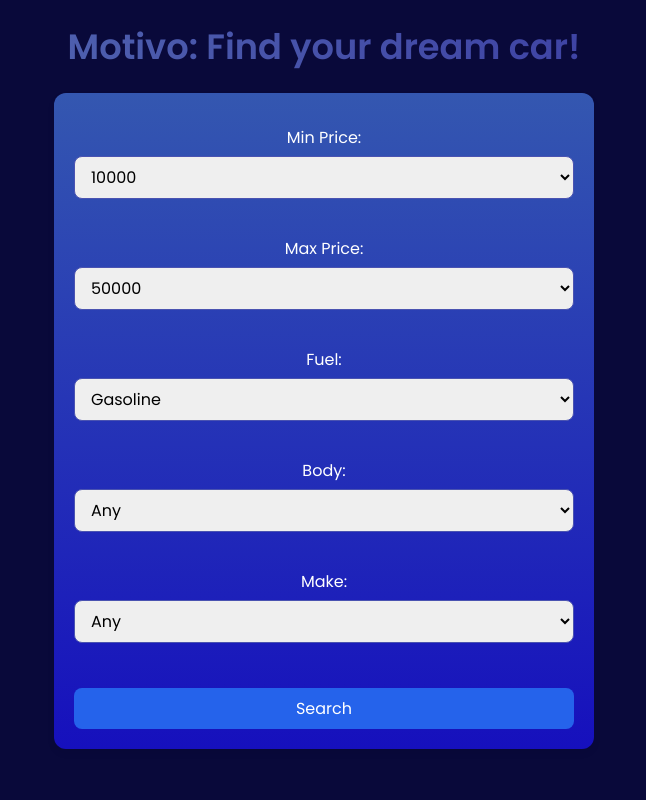
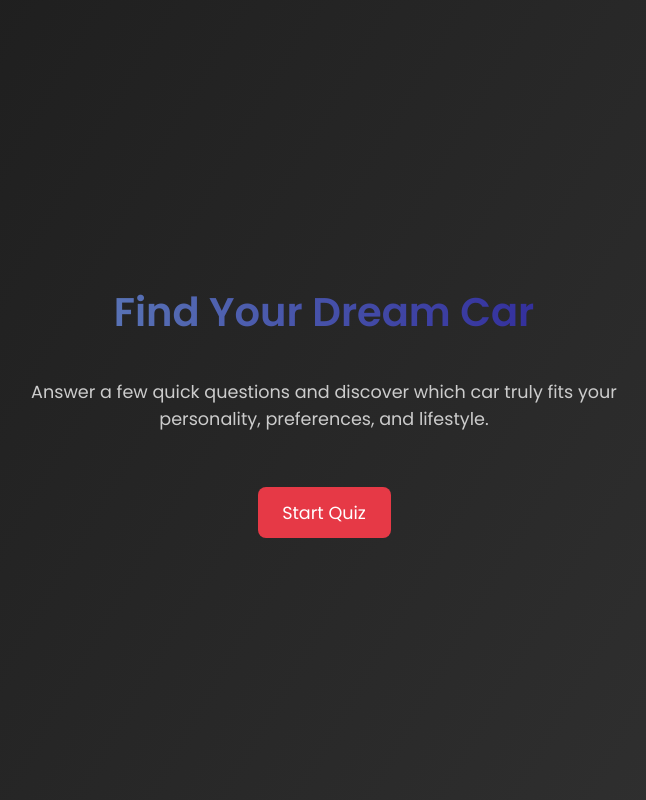
Before and after one commit to aduddeba/Motivo, a Flask app: page / in a window 1280 px wide. Shown: the whole page, without its empty margins (316-962 px from the left). Run offline with Flask 3, Linux system fonts and the light colour scheme; parts of the project's set-up code (start-up, migrations or seed data) failed here and were passed over.

Commit message:
added quiz functionality

```diff
--- a/motivo_app/templates/index.html
+++ b/motivo_app/templates/index.html
@@ -1,99 +1,72 @@
 <!DOCTYPE html>
-<html>
+<html lang="en">
   <head>
-    <title>Motivo - Find your dream car!</title>
+    <meta charset="UTF-8" />
+    <meta name="viewport" content="width=device-width, initial-scale=1.0" />
+    <title>Find Your Dream Car</title>
     <link
       rel="stylesheet"
       href="{{ url_for('static', filename='style.css') }}"
     />
+    <style>
+      body {
+        display: flex;
+        justify-content: center;
+        align-items: center;
+        height: 100vh;
+        background: linear-gradient(120deg, #1b1b1b, #333);
+        color: white;
+        font-family: "Poppins", sans-serif;
+        margin: 0;
+      }
+
+      .container {
+        display: flex;
+        flex-direction: column; /* ✅ vertical layout */
+        align-items: center; /* ✅ horizontally center inner items */
+        text-align: center;
+        max-width: 600px;
+        padding: 2rem;
+      }
+
+      h1 {
+        font-size: 2.5rem;
+        margin-bottom: 0.5em;
+      }
+
+      p {
+        font-size: 1.1rem;
+        line-height: 1.5em;
+        color: #ccc;
+        margin-bottom: 2em;
+      }
+
+      button {
+        background-color: #e63946;
+        border: none;
+        padding: 0.7em 1.4em; /* ✅ shorter button */
+        border-radius: 8px;
+        font-size: 1.1rem;
+        color: white;
+        cursor: pointer;
+        transition: 0.3s;
+        width: fit-content; /* ✅ button shrinks to text */
+      }
+
+      button:hover {
+        background-color: #f65c6b;
+        transform: scale(1.05);
+      }
+    </style>
   </head>
   <body>
-    <h1 style="text-align: center; color: blue">
-      Motivo: Find your dream car!
-    </h1>
-
-    <form method="POST" style="text-align: center">
-      <label>Min Price:</label>
-      <select name="min_price">
-        <option>5000</option>
-        <option selected>10000</option>
-        <option>15000</option>
-        <option>20000</option>
-        <option>25000</option>
-        <option>40000</option>
-        <option>50000</option>
-      </select>
-      <br /><br />
-
-      <label>Max Price:</label>
-      <select name="max_price">
-        <option>10000</option>
-        <option>20000</option>
-        <option>30000</option>
-        <option>40000</option>
-        <option selected>50000</option>
-        <option>60000</option>
-        <option>70000</option>
-        <option>80000</option>
-      </select>
-      <br /><br />
-
-      <label>Fuel:</label>
-      <select name="fuel">
-        <option>Gasoline</option>
-        <option>Diesel</option>
-        <option>Hybrid</option>
-        <option>Electric</option>
-      </select>
-      <br /><br />
-
-      <label>Body:</label>
-      <select name="body">
-        <option>Any</option>
-        <option>Sedan</option>
-        <option>SUV</option>
-        <option>Pickup Truck</option>
-        <option>Passenger Van</option>
-        <option>Cargo Van</option>
-        <option>Hatchback</option>
-        <option>Convertible</option>
-        <option>Minivan</option>
-      </select>
-      <br /><br />
-
-      <label>Make:</label>
-      <select name="make">
-        <option>Any</option>
-        <option>Jeep</option>
-        <option>GMC</option>
-        <option>Dodge</option>
-        <option>RAM</option>
-        <option>Nissan</option>
-        <option>Ford</option>
-        <option>Hyundai</option>
-        <option>Chevrolet</option>
-        <option>Volkswagen</option>
-        <option>Chrysler</option>
-        <option>Kia</option>
-        <option>Mazda</option>
-        <option>Subaru</option>
-        <option>Audi</option>
-        <option>BMW</option>
-        <option>Toyota</option>
-        <option>Buick</option>
-        <option>Mercedes-Benz</option>
-        <option>Honda</option>
-        <option>Lincoln</option>
-        <option>Cadillac</option>
-        <option>INFINITI</option>
-        <option>Lexus</option>
-        <option>Land Rover</option>
-        <option>Volvo</option>
-      </select>
-
-      <br /><br />
-
-      <button type="submit">Search</button>
-    </form>
+    <div class="container">
+      <h1>Find Your Dream Car</h1>
+      <p>
+        Answer a few quick questions and discover which car truly fits your
+        personality, preferences, and lifestyle.
+      </p>
+      <button onclick="window.location.href='/quiz'">Start Quiz</button>
+    </div>
   </body>
 </html>
```
Also changed, not shown: motivo_app/templates/result.html (added, +64 -0 lines).
